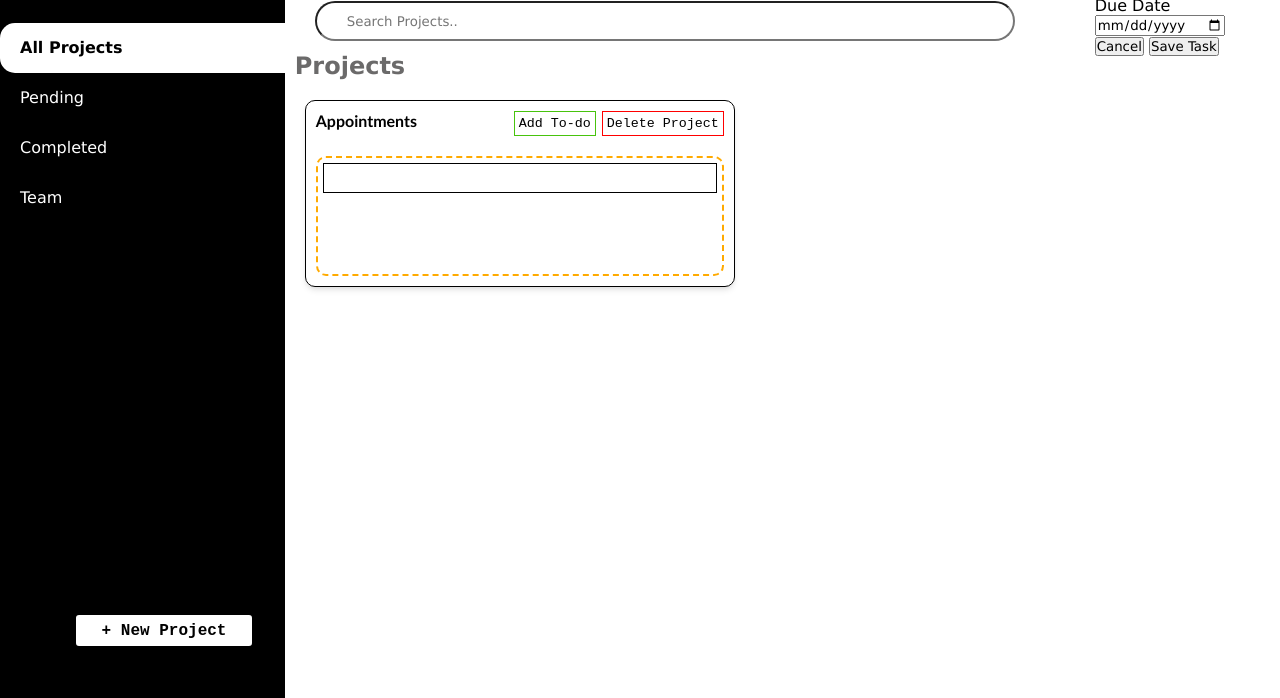
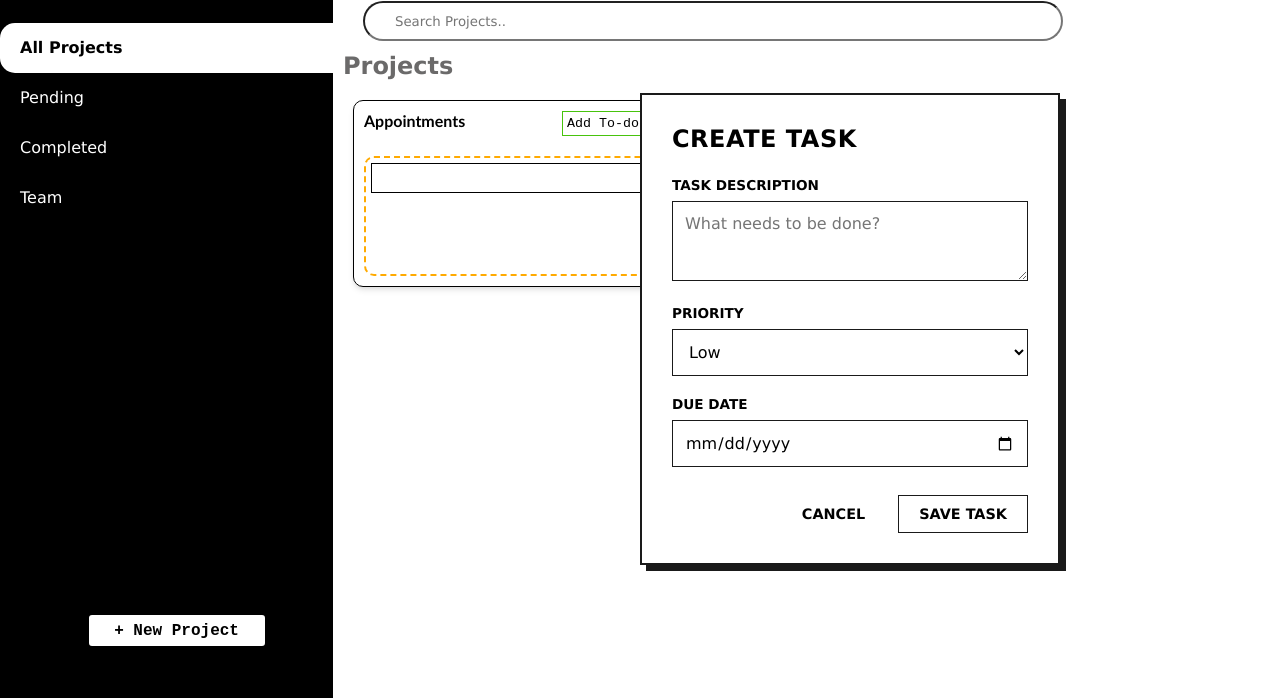
Before and after one commit to Leakey-Hans/syncify-to-do, a website built with webpack: page src/template.html in a window 1280 px wide. Shown: the part 107-805 px from the top of the page. Built offline with nearby package versions, Linux system fonts and the light colour scheme.

Commit message:
syncify-to-do
Style todo addition modal

```diff
--- a/src/styles.css
+++ b/src/styles.css
@@ -268,3 +268,90 @@
     visibility: visible;
     transition: opacity 0.3s ease;
 }
+
+
+.modal-container {
+    background: #ffffff;
+    width: 100%;
+    max-width: 420px;
+    padding: 30px;
+    border: 2px solid #1a1a1a;
+    box-shadow: 6px 6px 0px #1a1a1a;
+    position: absolute;
+    top: 25%;
+    left: 50%;
+}
+
+.modal-title {
+    font-size: 1.5rem;
+    font-weight: 700;
+    color: #000000;
+    margin-bottom: 24px;
+    text-transform: uppercase;
+    letter-spacing: 0.5px;
+}
+
+
+.form-group {
+    margin-bottom: 20px;
+}
+
+.form-group label {
+    font-size: 0.85rem;
+    display: block;
+    font-weight: 600;
+    color: #000000;
+    margin-bottom: 8px;
+    text-transform: uppercase;
+}
+
+.form-control {
+    width: 100%;
+    padding: 12px;
+    font-size: 1rem;
+    color: #000000;
+    background-color: #ffffff;
+    border: 1.5px solid #1a1a1a;
+    outline: none;
+}
+
+.form-control:focus {
+    background-color: #f5f5f5;
+}
+
+textarea.form-control {
+    resize: vertical;
+    min-height: 80px;
+}
+
+.modal-actions {
+    display: flex;
+    justify-content: flex-end;
+    gap: 12px;
+    margin-top: 28px;
+}
+
+.btn {
+    padding: 10px 20px;
+    font-size: 0.9rem;
+    font-weight: 600;
+    cursor: pointer;
+    text-transform: uppercase;
+    border: 1.5px solid #1a1a1a;
+    background: #ffffff;
+    color: #000000;
+}
+
+.btn:hover {
+    background: #1a1a1a;
+    color: #ffffff;
+}
+
+.btn-secondary {
+    border-color: transparent;
+}
+
+.btn-secondary:hover {
+    background: #f0f0f0;
+    color: #000000;
+}
```
